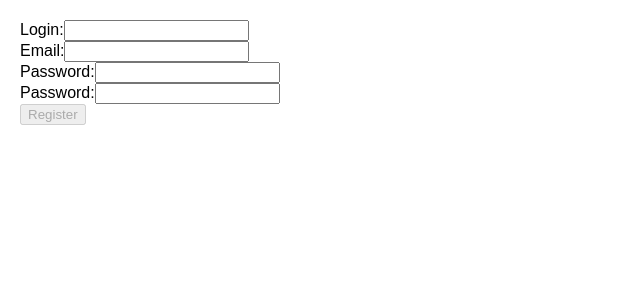
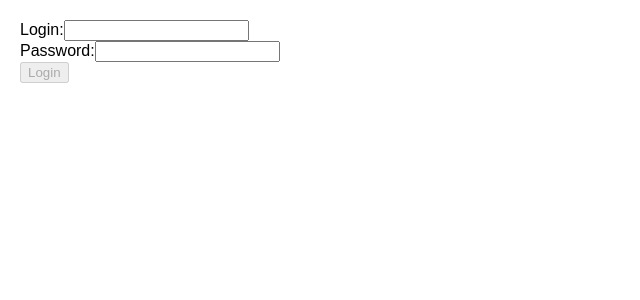
Before and after one commit to Miconbeko/USOF-frontend, a React (Create React App) app: page / in a window 1280 px wide. Shown: the top 300 px of the page, without its empty margins (0-640 px from the left). Built offline with nearby package versions, Linux system fonts and the light colour scheme.

Commit message:
feat: login component

```diff
--- /dev/null
+++ b/src/components/LoginForm.jsx
@@ -0,0 +1,44 @@
+import React from "react";
+import * as yup from "yup"
+import {Field, Form, Formik} from "formik";
+import ErrorMessage from "./ErrorMessage";
+import SubmitButton from "./SubmitButton";
+
+const loginSchema = yup.object({
+    login: yup
+        .string()
+        .trim()
+        .required(''),
+    password: yup
+        .string()
+        .trim()
+        .required('')
+})
+
+export default function LoginForm() {
+    return (
+        <Formik
+            initialValues={{
+                login: ``,
+                password: ``
+            }}
+            validationSchema={loginSchema}
+            onSubmit={values => {
+                alert(JSON.stringify(values, null, 2))}}
+        >
+            <Form>
+                <label htmlFor="login">Login:</label>
+                <Field name="login" type="text"/>
+                <ErrorMessage name="login" marked={false}/>
+                <br/>
+
+                <label htmlFor="password">Password:</label>
+                <Field name="password" type="password" autoComplete="off"/>
+                <ErrorMessage name="password" marked={false}/>
+                <br/>
+
+                <SubmitButton value="Login"/>
+            </Form>
+        </Formik>
+    )
+}
--- a/src/components/RegisterForm.jsx
+++ b/src/components/RegisterForm.jsx
@@ -5,7 +5,7 @@
 import {FontAwesomeIcon} from "@fortawesome/react-fontawesome";
 import SubmitButton from "./SubmitButton";
 
-const validationSchema = yup.object({
+const registrationSchema = yup.object({
     login: yup
         .string()
         .trim()
@@ -34,7 +34,7 @@
                 password: ``,
                 repeatPassword: ``
             }}
-            validationSchema={validationSchema}
+            validationSchema={registrationSchema}
             onSubmit={values => {
             alert(JSON.stringify(values, null, 2))}}
         >
--- a/src/index.jsx
+++ b/src/index.jsx
@@ -4,10 +4,11 @@
 
 import App from "./components/App";
 import RegisterForm from "./components/RegisterForm"
+import LoginForm from "./components/LoginForm";
 
 const root = createRoot(document.getElementById("root"));
 root.render(
     <StrictMode>
-        <RegisterForm />
+        <LoginForm />
     </StrictMode>
 );
```
